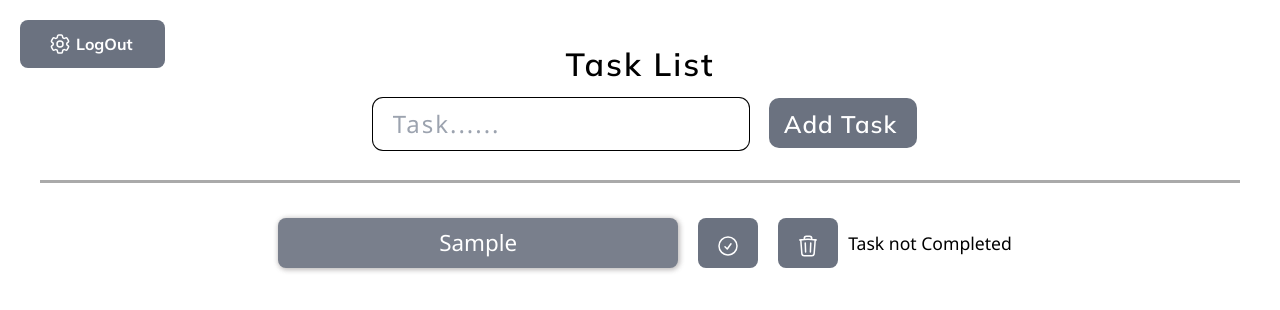
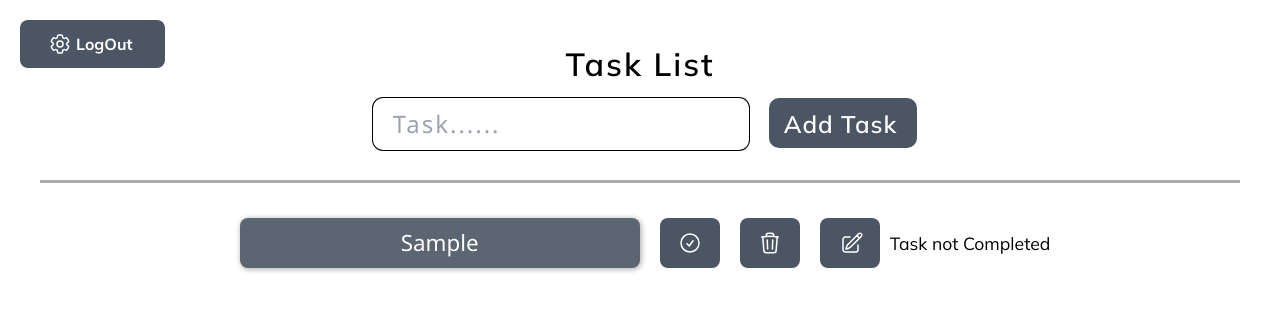
Before and after one commit to Trilokrana/Task-Tracker-Application-, a Next.js app: page /dashboard in a window 1280 px wide. Both pictures are taken after typing "Sample" into the empty fields and a click on the button "Add Task". Shown: the top 310 px of the page. Built offline with nearby package versions, Linux system fonts and the light colour scheme; no server answers; the database is empty.

Commit message:
add new features

```diff
--- a/src/app/api/userTasks/route.js
+++ b/src/app/api/userTasks/route.js
@@ -1,4 +1,3 @@
-
 import { connectMongoDB } from "@/lib/mongodb";
 import Task from '@/models/task';
 import { NextResponse } from "next/server";
@@ -8,7 +7,6 @@ export async function POST(req) {
     const { task, completed } = await req.json();
     await connectMongoDB();
     await Task.create({ task, completed });
-
     return NextResponse.json(task);
   } catch (error) {
     return NextResponse.json(
@@ -22,7 +20,6 @@ export async function GET() {
   try {
     await connectMongoDB();
     const tasks = await Task.find();
-
     return NextResponse.json(tasks, { status: 200 });
   } catch (error) {
     return NextResponse.json(
@@ -34,15 +31,25 @@ export async function GET() {
 
 export async function PUT(req) {
   try {
-    const { task, completed } = await req.json();
+    const { task, completed, newTask } = await req.json();
     await connectMongoDB();
+    let updatedTask;
 
-
-    const updatedTask = await Task.findOneAndUpdate(
-      { task },
-      { completed },
-      { new: true }
-    );
+    if (newTask) {
+      // Update task text
+      updatedTask = await Task.findOneAndUpdate(
+        { task },
+        { task: newTask },
+        { new: true }
+      );
+    } else {
+      // Update task completion status
+      updatedTask = await Task.findOneAndUpdate(
+        { task },
+        { completed },
+        { new: true }
+      );
+    }
 
     if (!updatedTask) {
       return NextResponse.json({ message: "Task not found" }, { status: 404 });
@@ -56,3 +63,30 @@ export async function PUT(req) {
     );
   }
 }
+
+export async function DELETE(req) {
+  try {
+    const taskId = req.query.id; // Assuming you pass the task ID in the query parameter
+    console.log('Received DELETE request for taskId:', taskId);
+    await connectMongoDB();
+
+    // Check if the task with the given ID exists
+    const deletedTask = await Task.findByIdAndDelete(taskId);
+
+    if (!deletedTask) {
+      console.log('Task not found:', taskId);
+      return NextResponse.json(
+        { message: "Task not found", status: 404 }
+      );
+    }
+
+    return NextResponse.json(
+      { message: "Task deleted successfully", status: 200 }
+    );
+  } catch (error) {
+    console.error("Error deleting task:", error);
+    return NextResponse.json(
+      { message: "An error occurred while deleting the task.", status: 500 }
+    );
+  }
+}
--- a/src/app/page.tsx
+++ b/src/app/page.tsx
@@ -1,11 +1,15 @@
 import Login from "@/components/Login";
 import { getServerSession } from "next-auth";
 import { redirect } from "next/navigation";
-import { authOptions } from "@/app/api/auth/[...nextauth]/route";
+import { authOptions } from "./api/auth/[...nextauth]/route";
 
 export default async function Home() {
-  const session = await getServerSession()
-  if (session) redirect("/dashboard");
+  const session = await getServerSession();
+
+  if (session) {
+    redirect("/dashboard");
+
+  }
 
   return (
     <main>
--- a/src/components/LogOut.js
+++ b/src/components/LogOut.js
@@ -22,7 +22,7 @@ export default function UserInfo() {
         <div className="relative">
             <button
                 onClick={toggleDropdown}
-                className="fixed top-5 right-55 left-5 bg-gray-500 text-white font-bold px-6 py-2 rounded-lg hover:bg-gray-600 transition duration-300"
+                className="fixed top-5 right-55 left-5 bg-gray-600 text-white font-bold px-6 py-2 rounded-lg hover:#52525b transition duration-300"
             >
                 <div className="w-30 flex p-1">
                     <svg xmlns="http://www.w3.org/2000/svg" fill="none" viewBox="0 0 24 24" stroke-width="1.5" stroke="currentColor" class="w-6 h-6">
@@ -39,7 +39,7 @@ export default function UserInfo() {
                         <div className="text-lg font-bold">Name: {session?.user?.name}</div>
                         <div className="text-lg font-bold">Email: {session?.user?.email}</div>
                     </div>
-                    <Link href={"/"}>
+                    <Link href="/">
                         <button
                             onClick={handleSignOut}
                             className="bg-red-500 text-white font-bold px-6 py-2 rounded-lg hover:bg-red-600 transition duration-300"
--- a/src/components/Login.js
+++ b/src/components/Login.js
@@ -31,7 +31,7 @@ const Login = () => {
         return;
       }
 
-      router.replace("dashboard");
+      router.replace("/dashboard");
     } catch (e) {
       console.log(e);
     }
--- a/src/components/UserInfo.js
+++ b/src/components/UserInfo.js
@@ -5,14 +5,46 @@ import styles from '@/styles/app.module.css'
 function App() {
   const [todoList, setTodoList] = useState([]);
   const [currentTask, setCurrentTask] = useState("");
+  const [editingTask, setEditingTask] = useState(null); // New state for tracking editing
   const inputTask = useRef(null);
 
   const addTask = async () => {
+    if (editingTask) {
+      // Update the existing task
+      const updatedTodoList = todoList.map((task) => {
+        if (task.task === editingTask) {
+          return { ...task, task: currentTask };
+        }
+        return task;
+      });
+      setTodoList(updatedTodoList);
+      setEditingTask(null); // Clear editing state
+    } else {
+      // Add a new task
       setTodoList([...todoList, { task: currentTask, completed: false }]);
+    }
+
     setCurrentTask("");
     inputTask.current.value = "";
 
     try {
+      if (editingTask) {
+        // Handle the edit request
+        const response = await fetch("/api/userTasks", {
+          method: "PUT",
+          headers: {
+            "Content-Type": "application/json",
+          },
+          body: JSON.stringify({ task: editingTask, newTask: currentTask }), // Send both editingTask and newTask
+        });
+
+        if (response.status === 200) {
+          console.log("Task updated in the database.");
+        } else {
+          console.error("Error updating task in the database.");
+        }
+      } else {
+        // Handle the add request
         const response = await fetch("/api/userTasks", {
           method: "POST",
           headers: {
@@ -24,30 +56,26 @@ function App() {
         if (response.status === 201) {
           const newTask = await response.json();
           setTodoList([...todoList, newTask]);
-        setCurrentTask("");
-        inputTask.current.value = "";
+        }
       }
     } catch (error) {
-      console.error("Error creating task:", error);
+      console.error("Error creating/updating task:", error);
     }
   };
 
-  const deleteTask = async (taskToDelete) => {
-    setTodoList(todoList.filter((task) => {
-      return task.task !== taskToDelete;
-    }));
-
+  const deleteTask = async (taskId) => {
     try {
-      const response = await fetch("/api/userTasks", {
+      const response = await fetch(`/api/userTasks?id=${taskId}`, {
         method: "DELETE",
         headers: {
           "Content-Type": "application/json",
         },
-        body: JSON.stringify({ task: taskToDelete, completed: false }),
       });
 
       if (response.status === 200) {
         console.log("Task deleted from the database.");
+        // Remove the task from the todoList after successful deletion
+        setTodoList(todoList.filter((task) => task.task !== taskId));
       } else {
         console.error("Error deleting task from the database.");
       }
@@ -55,6 +83,7 @@ function App() {
       console.error("Error deleting task:", error);
     }
   };
+
 
 
   const completeTask = async (taskToComplete) => {
@@ -78,6 +107,13 @@ function App() {
       console.error("Error updating task status:", error);
     }
   };
+
+  const editTask = (taskToEdit) => {
+    setEditingTask(taskToEdit);
+    setCurrentTask(taskToEdit);
+    inputTask.current.value = taskToEdit;
+  };
+
   return (
     <div className={styles.App}>
       <div className={styles.taskbar}>
@@ -87,8 +123,8 @@ function App() {
           type="text"
           placeholder="Task......"
           onKeyDown={(event) => {
-            if (event.keyCode == 13) {
-              addTask()
+            if (event.keyCode === 13) {
+              addTask();
             }
           }}
           onChange={(e) => setCurrentTask(e.target.value)}
@@ -115,9 +151,16 @@ function App() {
                   </svg>
                 </button>
               </div>
-              {val.completed ? <h1>Task Completed</h1> : <h2> Task not Completed</h2>}
+              <div className={styles.edit}>
+                <button className={styles.btn} id="edit" onClick={() => { editTask(val.task) }}>
+                  <svg xmlns="http://www.w3.org/2000/svg" fill="none" viewBox="0 0 24 24" stroke-width="1.5" stroke="currentColor" class="w-6 h-6">
+                    <path stroke-linecap="round" stroke-linejoin="round" d="M16.862 4.487l1.687-1.688a1.875 1.875 0 112.652 2.652L10.582 16.07a4.5 4.5 0 01-1.897 1.13L6 18l.8-2.685a4.5 4.5 0 011.13-1.897l8.932-8.931zm0 0L19.5 7.125M18 14v4.75A2.25 2.25 0 0115.75 21H5.25A2.25 2.25 0 013 18.75V8.25A2.25 2.25 0 015.25 6H10" />
+                  </svg>
+                </button>
               </div>
-          )
+              {val.completed ? <h1>Task Completed</h1> : <h2>Task not Completed</h2>}
+            </div>
+          );
         })}
       </ul>
     </div>
--- a/src/styles/app.module.css
+++ b/src/styles/app.module.css
@@ -39,11 +39,11 @@
   color: white;
   letter-spacing: 1px;
   border-radius: 10px;
-  background-color: #6b7280;
+  background-color: #4b5563;
 }
 
 .button:hover {
-  background: #4b5563;
+  background: #52525b;
   transition: 0.2s ease-out;
 }
 
@@ -57,7 +57,7 @@
   list-style-type: none;
   width: 100%;
   height: auto;
-  background-color:#6b7280;
+  background-color:#4b5563;
   margin: 10px;
   padding: 8px;
   font-size: 1.3rem;
@@ -69,7 +69,7 @@
 
 }
 .li:hover{
-  background-color: #4b5563;
+  background-color: #52525b;
   transition: 0.3s ease-out;
 }
 
@@ -84,11 +84,10 @@
   width: 60px;
   height: 50px;
   display: flex;
-  background-color: #6b7280;
+  justify-content: center;
+  align-items: center;
+  background-color: #4b5563;
   cursor: pointer;
-  padding: 8px;
-  padding-left: 18px;
-  padding-top: 13px;
   border-radius: 8px;
   color: white;
   margin-right: 8px;
@@ -98,33 +97,56 @@
   width: 60px;
   height: 50px;
   display: flex;
-  background-color: #6b7280;
+  justify-content: center;
+  align-items: center;
+  padding-left: 18px;
+  background-color: #4b5563;
   cursor: pointer;
-  padding: 8px;
-  padding-left: 18px;
-  padding-top: 13px;
+  border-radius: 8px;
+  color: white;
+  margin-right: 8px;
+  margin: 10px;
+
+}
+.edit{
+  width: 60px;
+  height: 50px;
+  display: flex;
+  justify-content: center;
+  align-items: center;
+  padding-left: 20px;
+  background-color: #4b5563;
+  cursor: pointer;
   border-radius: 8px;
   color: white;
   margin-right: 8px;
   margin: 10px;
 }
+
 .completed:hover {
   background-color: #16a34a;
   transition: 0.2s ease-out;
 }
 .delete:hover{
-  background-color: #4b5563;
+  background-color: #52525b;
   transition: 0.2s ease-out;
+}
+.edit:hover{
+  background-color: #52525b;
+  transition: 0.2s ease-out;
+}
+.value{
+  letter-spacing:2px;
 }
 
 
 .ul h2 {
-  font-family: 'Segoe UI', Tahoma, Geneva, Verdana, sans-serif;
+
   font-size: 1.1rem;
 }
 
 .ul h1 {
-  font-family: 'Segoe UI', Tahoma, Geneva, Verdana, sans-serif;
+
   font-size: 1.2rem;
 }
 
```
Lines whose indentation alone changed are shown as unchanged.
